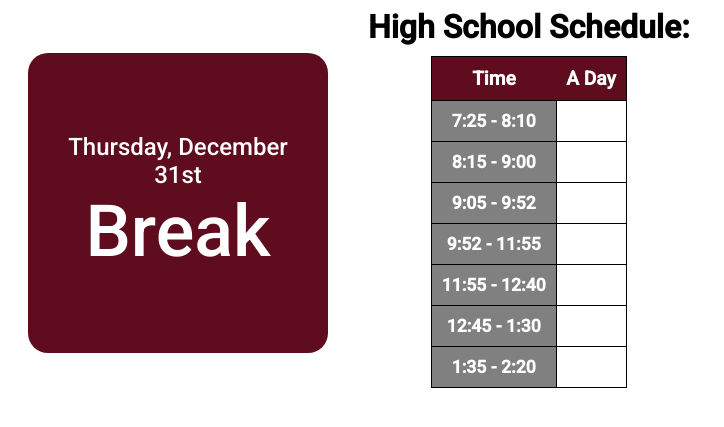
After one commit to wgarrity-1/pps-abcd, a PHP site: page /embed/two-day/schedule-high.php in a window 1280 px wide. The commit adds this page. Shown: the top 427 px of the page, without its empty margins (0-724 px from the left). Run offline with PHP 8.4, Linux system fonts and the light colour scheme; data comes from the database, SQL or seed files in the repository.

Commit message:
Started work on embed views

```diff
--- /dev/null
+++ b/assets/css/embed-main.css
@@ -0,0 +1,82 @@
+@import url('https://fonts.googleapis.com/css2?family=Roboto:wght@500&display=swap');
+
+:root {
+    --main-color: #5f0c1f;
+}
+
+body {
+    font-family: 'Roboto', sans-serif;
+    display: flex;
+    align-items: center;
+}
+
+.day-container {
+	margin: 20px;
+	box-sizing: border-box;
+	display: flex;
+	flex-direction: column;
+	background-color: var(--main-color);
+	color: white;
+	padding: 20px;
+	border-radius: 20px;
+	align-items: center;
+	justify-content: center;
+	font-size: 1.5rem;
+	width: 300px;
+	height: 300px;
+    text-align: center;
+}
+
+.letter {
+	font-size: 3em;
+}
+
+.schedule-table {
+    border: 1px solid black;
+    padding: 0px;
+    border-collapse: collapse;
+    margin: 0px auto 10px auto;
+}
+
+.schedule-table th{
+    background-color: var(--main-color);
+    color: white;
+    padding: 10px;
+    font-size: 1.2rem;
+}
+
+.schedule-table td{
+    border: 1px solid black;
+    padding: 10px;
+    font-size: 1.1rem;
+    text-align: center;
+}
+
+.schedule-table td:nth-child(1){
+    background-color: gray;
+    color: white;
+    font-weight: bold;
+}
+
+.periodset-1 {
+    background-color: lightblue;
+}
+
+.periodset-2 {
+    background-color: lightgreen;
+}
+
+.organizeset {
+    background-color: yellow;
+}
+
+.schedule-header {
+    font-size: 2rem;
+    text-align: center;
+    font-weight: bold;
+    margin-bottom: 10px;
+}
+
+.schedule {
+    margin-left: 20px;
+}
--- a/assets/scripts/main.php
+++ b/assets/scripts/main.php
@@ -9,7 +9,7 @@ define('DISPLAY_FORMAT', "l, F jS");
 define('BOOLEAN_REMOTE', true);
 
 # function determines the current date, formats it, then determines the dates for the next 5 days, then formats thoes dates to the format of the dates stored in the DB, stores it all in an array, then returns that array. You can also customize the number of dates this function puts out.
-function getNeededDates($num_dates = 5, $date_format = DATE_FORMAT){
+function getNeededDates($num_dates, $date_format = DATE_FORMAT){
 
     # variable the stores the current date
     $current_date = new DateTime();
@@ -125,8 +125,8 @@ $day_off_schedule = [
     "b6" => "<td></td>"
 ];
 
-# function that takes in the current type of day, and then decides which schedule it should return based on the type of day and if school is remote or not
-function determineTodaysSchedule($current_day_type){
+# function that takes in the type of day, and then decides which schedule it should return based on the type of day and if school is remote or not
+function determineSchedule($day_type){
 
     # globals all of the hardcoded schedules
     global $ab_remote_schedule, $cd_remote_schedule, $day_off_schedule;
@@ -135,10 +135,10 @@ function determineTodaysSchedule($current_day_type){
     if (BOOLEAN_REMOTE){
 
         # if the current day is an A or B day, return $ab_remote_schedule
-        if($current_day_type === 'A' or $current_day_type === 'B'){
+        if($day_type === 'A' or $day_type === 'B'){
             return $ab_remote_schedule;
         # if the current day is an C or D day, return $cd_remote_schedule
-        } else if($current_day_type === 'C' or $current_day_type === 'D'){
+        } else if($day_type === 'C' or $day_type === 'D'){
             return $cd_remote_schedule;
         # otherwise, return the $day_off_schedule
         } else{
@@ -149,3 +149,27 @@ function determineTodaysSchedule($current_day_type){
         # hybrid schedules haven't come out yet so this part of the program is blank
     }
 }
+
+# code to be initialized upon being included
+
+# gets the needed dates from the function getNeededDates and stores the results in $needed_dates
+$needed_dates = getNeededDates($extra_dates);
+
+# creates an empty array for formatted needed dates to be displayed below
+$formatted_needed_dates = [];
+
+# gets the type of days from the function determineDays and stores the results in #date_types
+$date_types = determineDays($database_location, $needed_dates);
+
+# for every $needed_date
+foreach ($needed_dates as $date){
+
+    # convert them into the proper date format for displaying
+    $formatted_date = convertDateFormat($date, DATE_FORMAT, DISPLAY_FORMAT);
+
+    # push the result tot he $formatted_needed_dates array
+    array_push($formatted_needed_dates, $formatted_date);
+}
+
+# gets the currect day schedule from the function determineSchedule and puts the result in the variable $todays_schedule
+$todays_schedule = determineSchedule($date_types[$formatted_needed_dates[0]]);
--- /dev/null
+++ b/embed/two-day/schedule-high.php
@@ -0,0 +1,92 @@
+<?php
+# William Garrity
+# 12/31/2020
+# See index.php in the DirectoryRoot for the purpose because this code does basically the same thing
+
+# sets the location of the sqlite database file
+$database_location = "../../assets/db/abcd-database.db";
+
+# sets how many extra dates to fetch
+$extra_dates = 0;
+
+# includes the fuctions and code from the script main.php in the scripts directory of the assets directory
+include "../../assets/scripts/main.php";
+
+?>
+<!DOCTYPE html>
+<html lang="en">
+
+<head>
+	<meta charset="utf-8">
+	<title>One Day with High School Schedule</title>
+    <link rel="stylesheet" href="../../assets/css/embed-main.css">
+</head>
+
+<body>
+
+    <div class="current">
+
+        <div class="day-container">
+            <div class="day">
+                <?=$formatted_needed_dates[0];?>
+            </div>
+            <div class="letter">
+                <?=$date_types[$formatted_needed_dates[0]]?>
+            </div>
+        </div>
+
+    </div>
+
+    <div class="schedule">
+
+        <div class="schedule-header">
+            High School Schedule:
+        </div>
+        <table class="schedule-table">
+
+            <tr>
+                <th>Time</th>
+                <th>A Day</th>
+            </tr>
+
+            <tr>
+                <td>7:25 - 8:10</td>
+                <?=$todays_schedule['b1']?>
+            </tr>
+
+            <tr>
+                <td>8:15 - 9:00</td>
+                <?=$todays_schedule['b2']?>
+            </tr>
+
+            <tr>
+                <td>9:05 - 9:52</td>
+                <?=$todays_schedule['b3']?>
+            </tr>
+
+            <tr>
+                <td>9:52 - 11:55</td>
+                <?=$todays_schedule['lunch']?>
+            </tr>
+
+            <tr>
+                <td>11:55 - 12:40</td>
+                <?=$todays_schedule['b4']?>
+            </tr>
+
+            <tr>
+                <td>12:45 - 1:30</td>
+                <?=$todays_schedule['b5']?>
+            </tr>
+
+            <tr>
+                <td>1:35 - 2:20</td>
+                <?=$todays_schedule['b6']?>
+            </tr>
+
+        </table>
+    </div>
+
+</body>
+
+</html>
```
Also changed, not shown: embed/index.html (added, +73 -0 lines), embed/one-day/simple.php (added, +42 -0 lines), embed/two-day/schedule-middle.php (added, +92 -0 lines), index.php (+4 -13 lines), embed/multi-day/school-year.php (added), embed/multi-day/six-day.php (added), embed/multi-day/three-day.php (added), embed/one-day/schedule-both.php (added), embed/one-day/schedule-high.php (added), embed/one-day/schedule-middle.php (added), embed/two-day/schedule-both.php (added), embed/two-day/simple.php (added).
